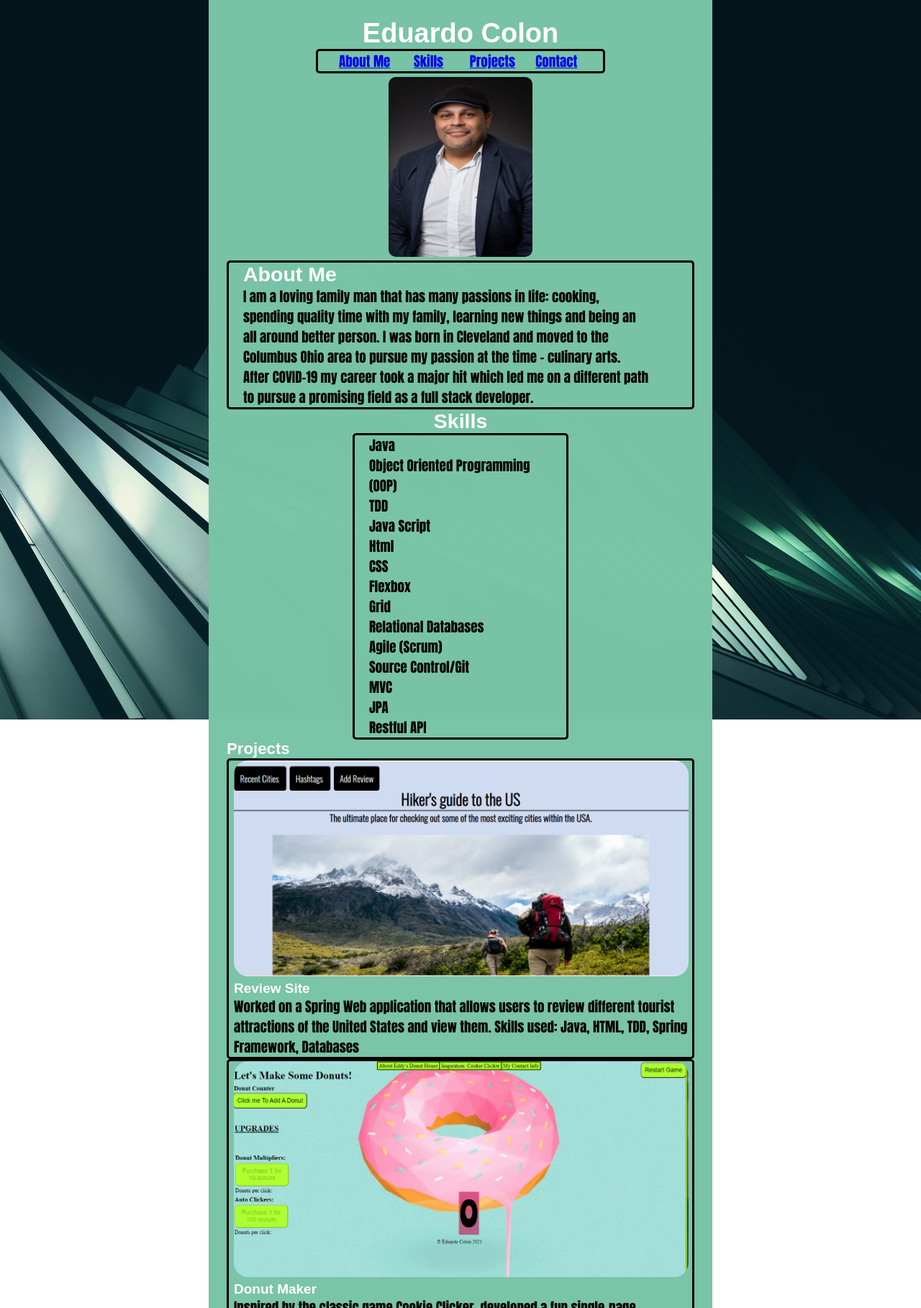
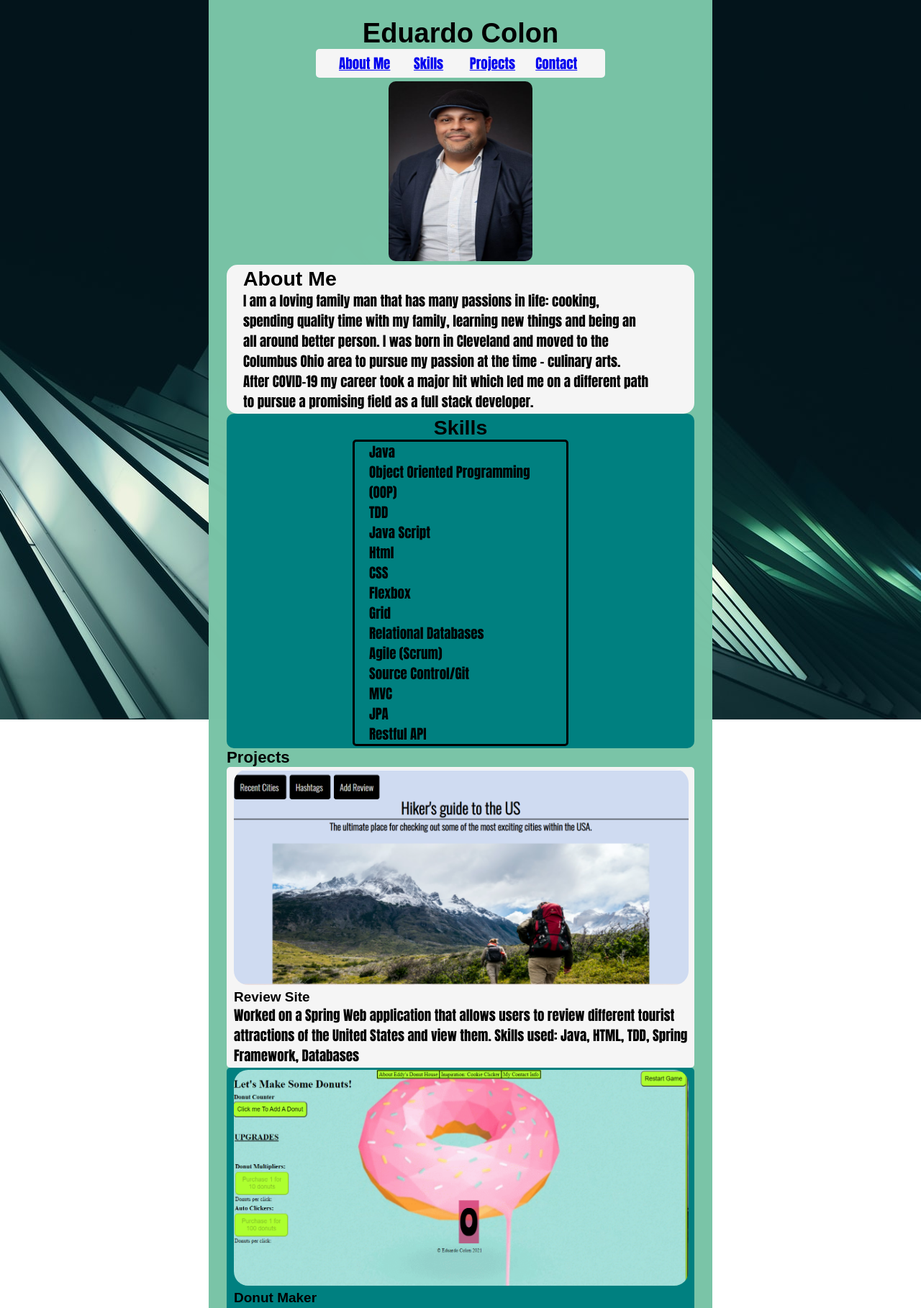
Before and after one commit to MyBrowns76/MyBrowns76.github.io, a plain HTML site: page index.html in a window 1280 px wide. Shown: the top 1818 px of the page at 72% size. Drawn offline with Linux system fonts and the light colour scheme; a web font is replaced by a local one.

Commit message:
Really Done

```diff
--- a/css/layout.css
+++ b/css/layout.css
@@ -20,6 +20,10 @@
     flex-direction: column;
     align-items: center;
     justify-content: center;
+    background-color: teal;
+    border: medium solid transparent;
+    border-radius: 10px;
+
 }
 /* .header_nav{
     align-self: stretch;
@@ -30,6 +34,8 @@
     display: flex;
     align-items: center;
     justify-content: center;
+    background-color: whitesmoke;
+    border: medium solid transparent;
 
 
 }
@@ -39,6 +45,8 @@
     justify-content: space-evenly;
     margin: auto;
     width: 90%;
+    background-color: whitesmoke;
+    border: medium solid transparent;
 
 
 }
@@ -72,6 +80,7 @@ section{
     width:100%;
     padding: 5px;
     font-size: 80%;
+
 }
 
 footer{
@@ -105,25 +114,36 @@ footer{
     padding-right: 60px;
     padding-left: 20px;
     width: 650px;
-    border-radius: 5px;
+    border-radius:  15px ;
+    background-color: whitesmoke;
+    border: medium solid transparent;
+
+
+
 }
 .projects-one{
     border: 3px solid black;
     padding-left: 7px;
     width: 650px;
     border-radius: 5px;
+    background-color: whitesmoke;
+    border: medium solid transparent;
 }
 .project-two{
     border: 3px solid black;
     padding-left: 7px;
     width: 650px;
     border-radius: 5px;
+    background-color: teal;
+    border: medium solid transparent;
 }
 .project-three{
     border: 3px solid black;
     padding-left: 7px;
     width: 650px;
     border-radius: 5px;
+    background-color: whitesmoke;
+    border: medium solid transparent;
 }
 li{
     list-style: none;
--- a/css/style.css
+++ b/css/style.css
@@ -17,24 +17,25 @@ body {
 
 h1, h2, h3, h4 {
   font-family: "Hammersmith One", sans-serif;
-  color:white;
+  color:black;
 }
 
 .container {
-  background-color: rgba(121, 196, 167, 0.993)
+  background-color: rgba(121, 196, 167, 0.993);
 }
-.nav__link{
+.nav_links{
 	color: black;
 }
 a:hover{
-    color:white;
+    color: rgb(5, 190, 190);
 }
  img {
   border-radius: 10px;
 }
 .projects__project {
     border: 4px solid rgba(0, 0, 0, 0.938);
-    border-radius: 15px;
+    border-radius: 15px ;
+
 
 }
 
@@ -54,7 +55,7 @@ footer{
       color: white;
   }
 .back-to-top:hover{
-    color:rgb(81, 81, 201)
+    color: red
 }
 body
 	{
--- a/index.html
+++ b/index.html
@@ -5,7 +5,6 @@
     <meta charset="UTF-8">
     <meta name="viewport" content="width=device-width, initial-scale=1.0">
     <title>Eduardo Colon</title>
-    <title>Skill Meter</title>
     <link rel="stylesheet" href="./css/layout.css">
     <link rel="stylesheet" href="./css/style.css">
 
@@ -42,16 +41,16 @@
             </p>
              </section>
              <style>
-/*
-                ul {
+
+                 /* ul {
                   background:blue;
                   padding: 5px;
-                }
+                }  */
 
-                ul li {
+                /* ul li {
                   background:white;
                   margin: 5px;
-                } */
+                } */ */
               </style>
             <section class="skills" id="skills">
             <h2>Skills</h2>
```
